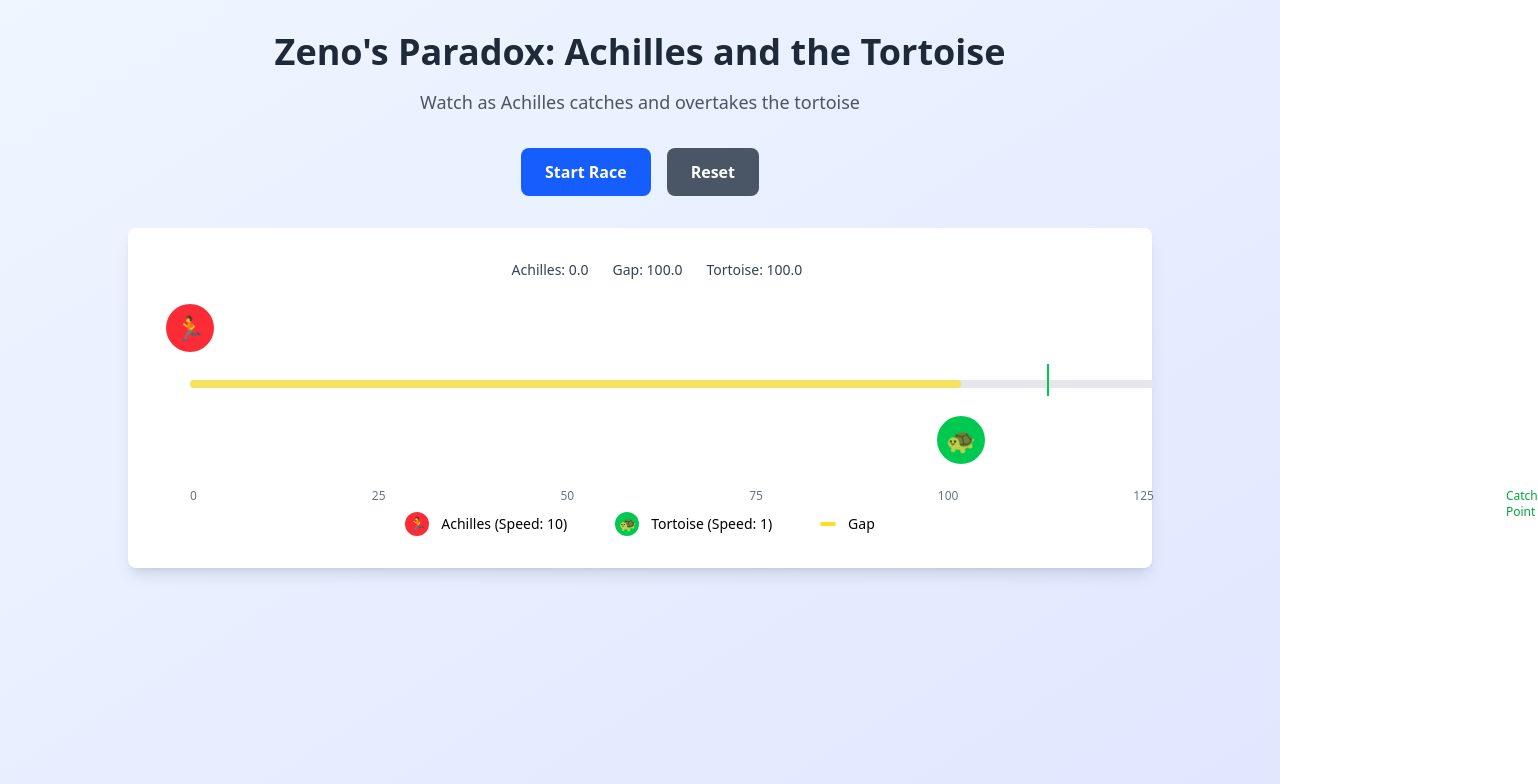
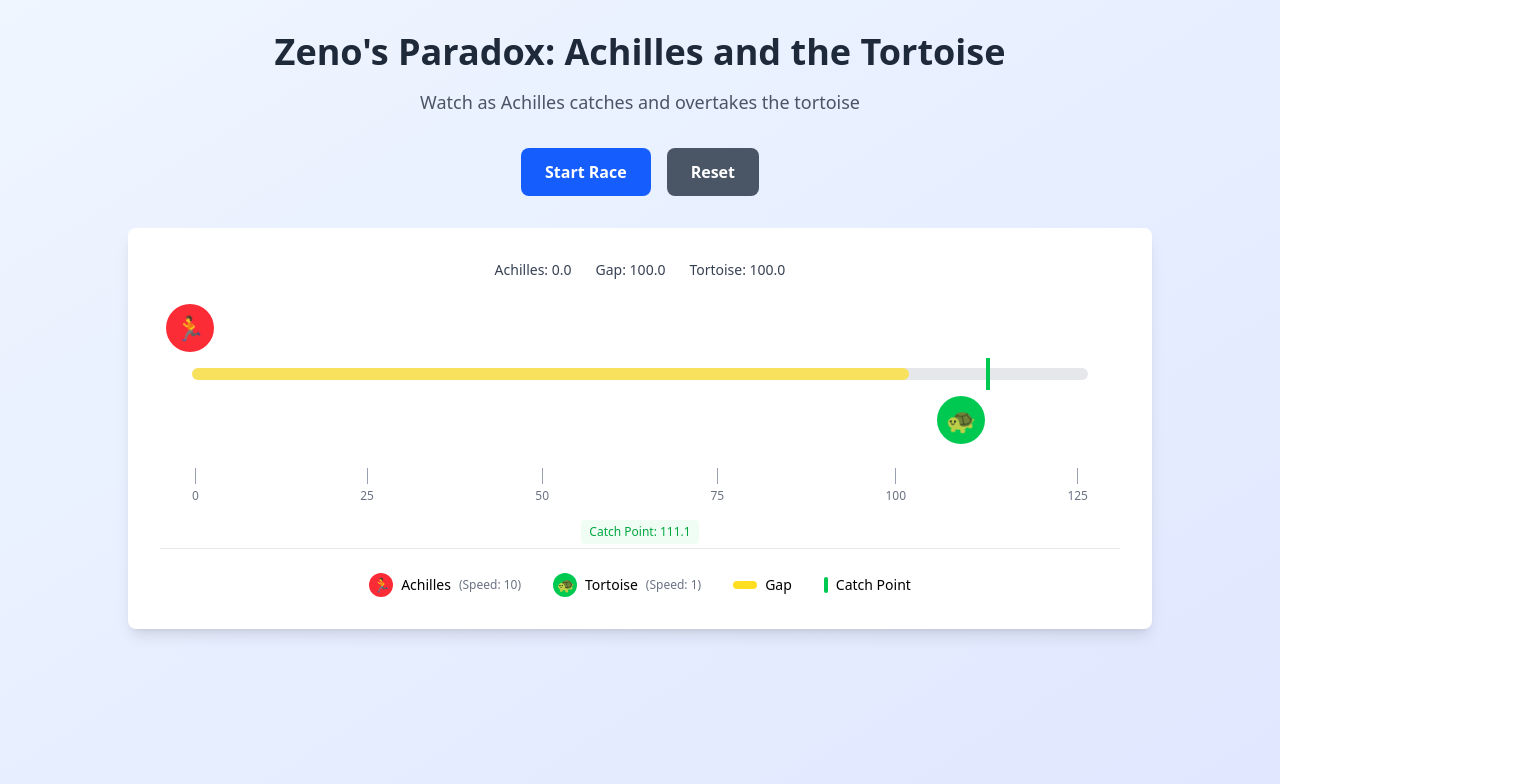
Before and after one commit to olucasfreitas/question-6, a React (Vite) app: page / in a window 1280 px wide. Shown: the top 784 px of the page, 1538 px wide, since content can reach past the window. Built offline with nearby package versions, Linux system fonts and the light colour scheme.

Commit message:
fixed styles

```diff
--- a/src/App.tsx
+++ b/src/App.tsx
@@ -89,7 +89,7 @@ function App() {
 
   const getPixelPosition = (logicalPosition: number) => {
     const trackWidth = containerWidth - 60;
-    const maxPosition = 125; // Changed from 150 to 125
+    const maxPosition = 125;
     return 30 + (logicalPosition / maxPosition) * trackWidth;
   };
 
@@ -142,7 +142,7 @@ function App() {
 
         {/* Race Track */}
         <div ref={trackRef} className="bg-white rounded-lg shadow-lg p-8 mb-6">
-          <div className="grid grid-rows-[auto_1fr_auto] gap-4" style={{ height: '220px' }}>
+          <div className="grid grid-rows-[auto_1fr_auto] gap-6 h-64">
 
             {/* Position Display Row */}
             <div className="flex justify-center">
@@ -154,10 +154,10 @@ function App() {
             </div>
 
             {/* Track Area */}
-            <div className="relative flex flex-col justify-center">
+            <div className="flex flex-col justify-center gap-4">
 
               {/* Achilles Lane */}
-              <div className="relative h-16 flex items-center mb-2">
+              <div className="relative h-12 flex items-center">
                 <motion.div
                   className="w-12 h-12 bg-red-500 rounded-full flex items-center justify-center text-2xl absolute z-10"
                   animate={{
@@ -170,40 +170,36 @@ function App() {
                 </motion.div>
               </div>
 
-              {/* Track and Gap Visualization */}
-              <div className="relative h-8 flex items-center">
+              {/* Track with Gap Visualization and Catch Point */}
+              <div className="relative flex items-center px-8">
                 {/* Main Track */}
                 <div
-                  className="bg-gray-200 rounded-full h-2 relative"
-                  style={{
-                    width: `${getPixelPosition(125) - 30}px`,
-                    marginLeft: '30px'
-                  }}
+                  className="bg-gray-200 rounded-full h-3 flex-1 relative"
                 >
                   {/* Gap overlay */}
                   {positions.tortoise > positions.achilles && (
                     <motion.div
-                      className="absolute bg-yellow-300 opacity-70 rounded-full h-2"
+                      className="absolute bg-yellow-300 opacity-70 rounded-full h-3 top-0"
                       style={{
-                        left: `${getPixelPosition(positions.achilles) - 30}px`,
-                        width: `${Math.max(getPixelPosition(positions.tortoise) - getPixelPosition(positions.achilles), 2)}px`,
+                        left: `${((positions.achilles / 125) * 100)}%`,
+                        width: `${Math.max(((positions.tortoise - positions.achilles) / 125) * 100, 1)}%`,
                       }}
                       initial={{ opacity: 0 }}
                       animate={{ opacity: 0.7 }}
                       transition={{ duration: 0.3 }}
                     />
                   )}
+
+                  {/* Catch Point Indicator */}
+                  <div
+                    className="absolute w-1 h-8 bg-green-500 top-1/2 transform -translate-y-1/2 -translate-x-1/2"
+                    style={{ left: `${(catchPosition / 125) * 100}%` }}
+                  />
                 </div>
-
-                {/* Catch Point Indicator */}
-                <div
-                  className="absolute w-0.5 h-8 bg-green-500 -translate-y-1"
-                  style={{ left: `${getPixelPosition(catchPosition)}px` }}
-                />
               </div>
 
               {/* Tortoise Lane */}
-              <div className="relative h-16 flex items-center mt-2">
+              <div className="relative h-12 flex items-center">
                 <motion.div
                   className="w-12 h-12 bg-green-500 rounded-full flex items-center justify-center text-2xl absolute z-10"
                   animate={{
@@ -217,27 +213,22 @@ function App() {
               </div>
             </div>
 
-            {/* Distance Markers and Labels Row */}
-            <div className="grid grid-cols-2 gap-4">
+            {/* Distance Markers and Labels */}
+            <div className="grid grid-cols-1 gap-4">
               {/* Distance Markers */}
-              <div className="flex justify-between items-start" style={{ marginLeft: '30px', width: `${getPixelPosition(125) - 30}px` }}>
+              <div className="flex justify-between items-center px-8">
                 {[0, 25, 50, 75, 100, 125].map(distance => (
                   <div key={distance} className="flex flex-col items-center">
-                    <div className="text-xs text-gray-500">{distance}</div>
+                    <div className="w-px h-4 bg-gray-400 mb-1"></div>
+                    <div className="text-xs text-gray-500 font-medium">{distance}</div>
                   </div>
                 ))}
               </div>
 
               {/* Catch Point Label */}
-              <div className="flex justify-start">
-                <div
-                  className="text-xs text-green-600 font-medium"
-                  style={{
-                    marginLeft: `${getPixelPosition(catchPosition) - 30}px`,
-                    transform: 'translateX(-50%)'
-                  }}
-                >
-                  Catch Point
+              <div className="flex justify-center">
+                <div className="text-xs text-green-600 font-medium bg-green-50 px-2 py-1 rounded">
+                  Catch Point: {catchPosition.toFixed(1)}
                 </div>
               </div>
             </div>
@@ -245,18 +236,24 @@ function App() {
           </div>
 
           {/* Legend */}
-          <div className="flex justify-center gap-12 mt-8">
-            <div className="flex items-center gap-3">
+          <div className="flex justify-center gap-8 mt-8 pt-6 border-t border-gray-200">
+            <div className="flex items-center gap-2">
               <div className="w-6 h-6 bg-red-500 rounded-full flex items-center justify-center text-sm">🏃</div>
-              <span className="text-sm font-medium">Achilles (Speed: 10)</span>
+              <span className="text-sm font-medium">Achilles</span>
+              <span className="text-xs text-gray-500">(Speed: 10)</span>
             </div>
-            <div className="flex items-center gap-3">
+            <div className="flex items-center gap-2">
               <div className="w-6 h-6 bg-green-500 rounded-full flex items-center justify-center text-sm">🐢</div>
-              <span className="text-sm font-medium">Tortoise (Speed: 1)</span>
+              <span className="text-sm font-medium">Tortoise</span>
+              <span className="text-xs text-gray-500">(Speed: 1)</span>
             </div>
-            <div className="flex items-center gap-3">
-              <div className="w-4 h-1 bg-yellow-300 rounded"></div>
+            <div className="flex items-center gap-2">
+              <div className="w-6 h-2 bg-yellow-300 rounded"></div>
               <span className="text-sm font-medium">Gap</span>
+            </div>
+            <div className="flex items-center gap-2">
+              <div className="w-1 h-4 bg-green-500 rounded"></div>
+              <span className="text-sm font-medium">Catch Point</span>
             </div>
           </div>
         </div>
```
